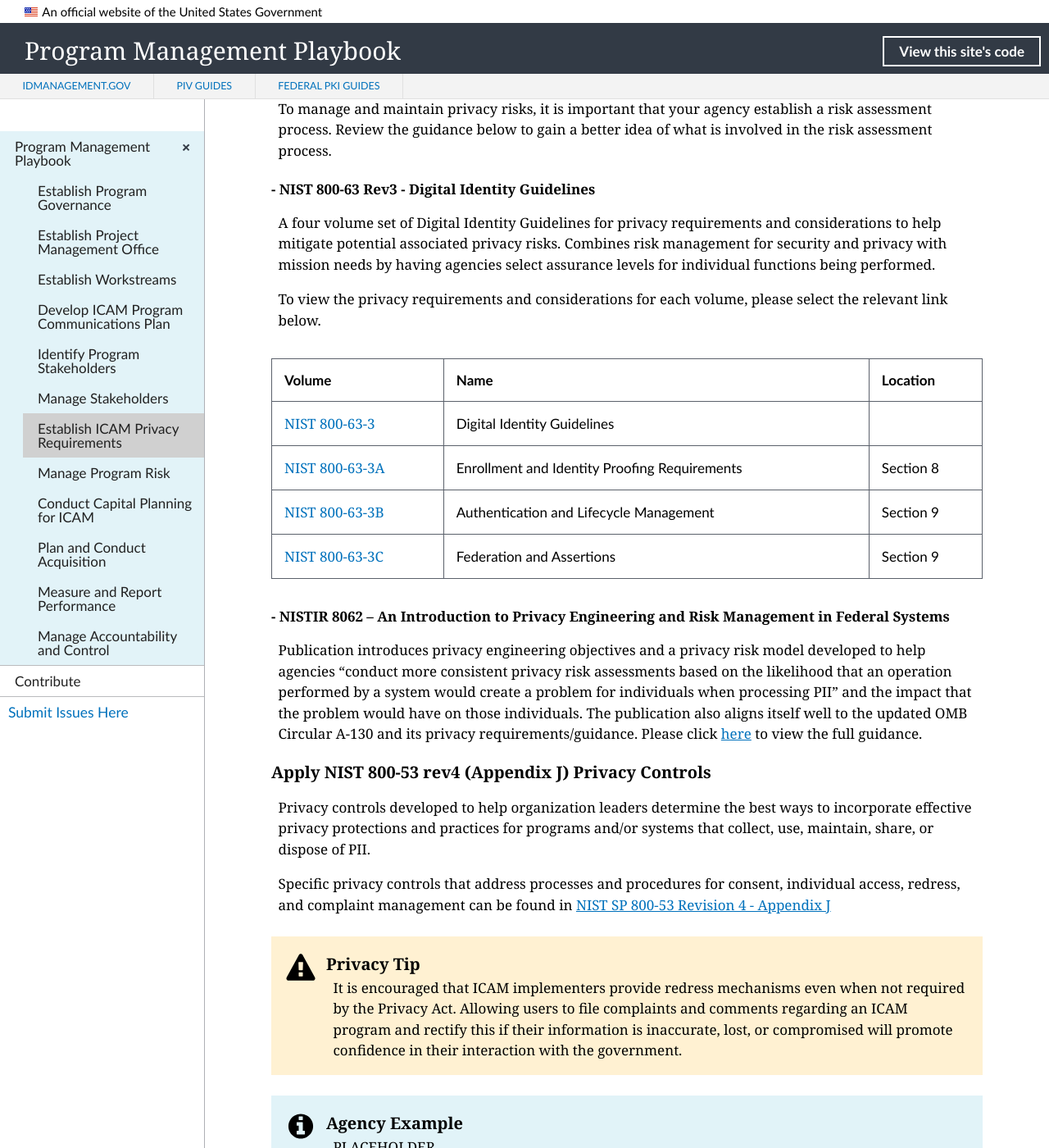
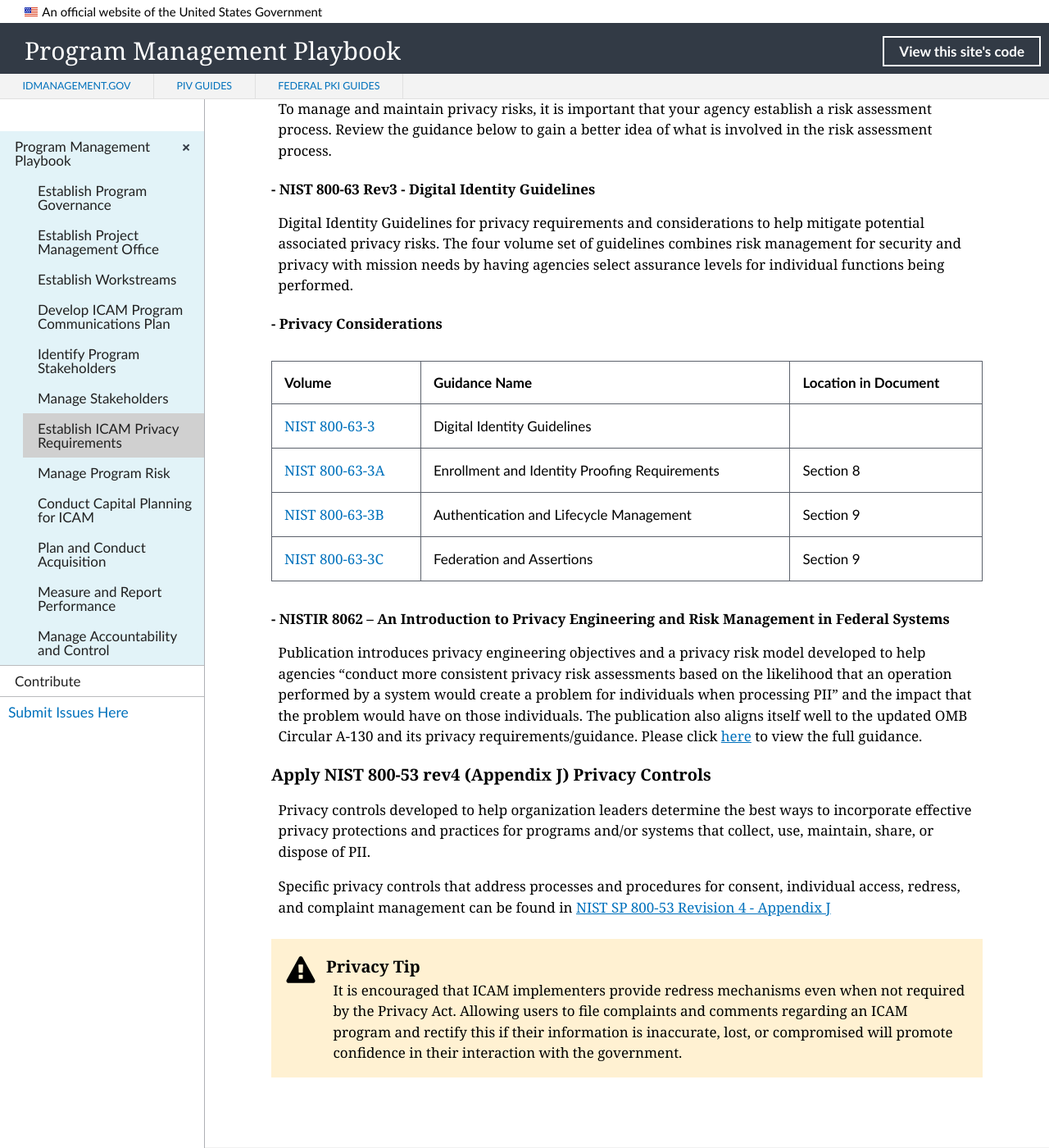
Before and after one commit to GSA/ficam-management, a Jekyll site: the page built from _pm-playbook/07_privacy-require.md, in a window 1280 px wide and 1400 px high, scrolled down 4120 px. Shown: the whole window at 82% size. Built offline with Jekyll 4.4.1, drawn with Linux system fonts in a browser that asks for light colours; nearby versions of some CDN libraries.

Commit message:
Minor tweaks to language and content

```diff
--- a/_pm-playbook/07_privacy-require.md
+++ b/_pm-playbook/07_privacy-require.md
@@ -61,11 +61,11 @@
 
 #### - NIST 800-63 Rev3 - Digital Identity Guidelines
 
-A four volume set of Digital Identity Guidelines for privacy requirements and considerations to help mitigate potential associated privacy risks. Combines risk management for security and privacy with mission needs by having agencies select assurance levels for individual functions being performed.
+Digital Identity Guidelines for privacy requirements and considerations to help mitigate potential associated privacy risks. The four volume set of guidelines combines risk management for security and privacy with mission needs by having agencies select assurance levels for individual functions being performed.
 
-To view the privacy requirements and considerations for each volume, please select the relevant link below.
+#### - Privacy Considerations
 
-| **Volume** | **Name** | **Location** |
+| **Volume** | **Guidance Name** | **Location in Document** |
 | [NIST 800-63-3](https://nvlpubs.nist.gov/nistpubs/SpecialPublications/NIST.SP.800-63-3.pdf){:target="blank"}  | Digital Identity Guidelines |
 | [NIST 800-63-3A](https://doi.org/10.6028/NIST.SP.800-63a){:target="blank"} | Enrollment and Identity Proofing Requirements | Section 8 |
 | [NIST 800-63-3B](https://doi.org/10.6028/NIST.SP.800-63b){:target="blank"} | Authentication and Lifecycle Management | Section 9 |
@@ -84,5 +84,3 @@
 Specific privacy controls that address processes and procedures for consent, individual access, redress, and complaint management can be found in [NIST SP 800-53 Revision 4 - Appendix J](https://nvlpubs.nist.gov/nistpubs/SpecialPublications/NIST.SP.800-53r4.pdf){:target="_blank"}
 
 {% include alert-warning.html heading = "Privacy Tip" content="It is encouraged that ICAM implementers provide redress mechanisms even when not required by the Privacy Act. Allowing users to file complaints and comments regarding an ICAM program and rectify this if their information is inaccurate, lost, or compromised will promote confidence in their interaction with the government." %}
-
-{% include alert-info.html heading = "Agency Example" content="PLACEHOLDER" %}
```
Also changed, not shown: _pm-playbook/01_program-govern.md (+5 -7 lines), _pm-playbook/08_prog-risk.md (+0 -2 lines), _pm-playbook/11_perform.md (+1 -1 lines), pages/introduction2.md (+1 -1 lines).
